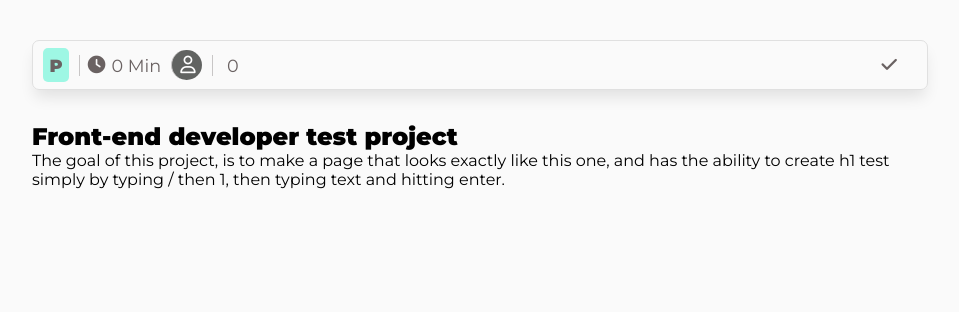
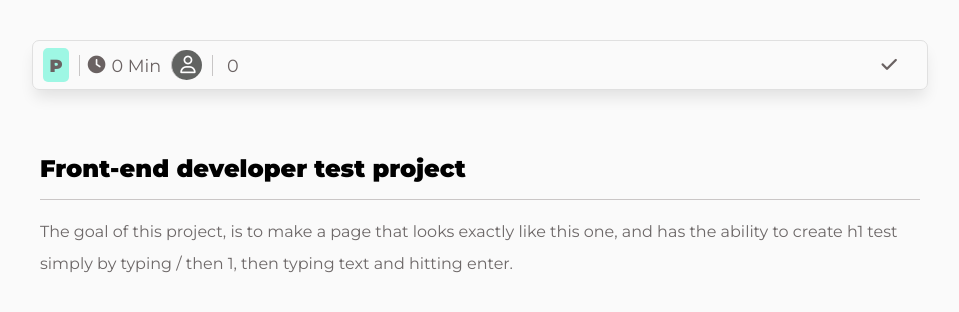
Before and after one commit to Fadahunsiseyi/text_app_converter, a website built with webpack: page src/index.html in a window 1280 px wide. Shown: the whole page, without its empty margins (160-1119 px from the left). Built offline with nearby package versions, Linux system fonts and the light colour scheme; some icons are missing.

Commit message:
add styles for details

```diff
--- a/src/index.css
+++ b/src/index.css
@@ -75,3 +75,19 @@ nav li:nth-child(4) {
   border-left: 1px solid #c8c6c6;
   padding-left: 0.5rem;
 }
+
+.details_container{
+    padding: 1rem 0.5rem;
+}
+
+.details_container h1{
+    font-size: 1.5rem;
+    margin: 1rem 0;
+    padding-bottom: 1rem;
+    border-bottom: 1px solid #cac6c6;
+}
+
+.details_container p {
+    color: #6d6868;
+    line-height: 2;
+}
--- a/src/index.html
+++ b/src/index.html
@@ -37,7 +37,7 @@
                 </ul>
             </nav>
         </header>
-        <div className="details_container">
+        <div class="details_container">
             <h1>Front-end developer test project</h1>
             <p>
                 The goal of this project, is to make a page that looks exactly like this one, and has
```
